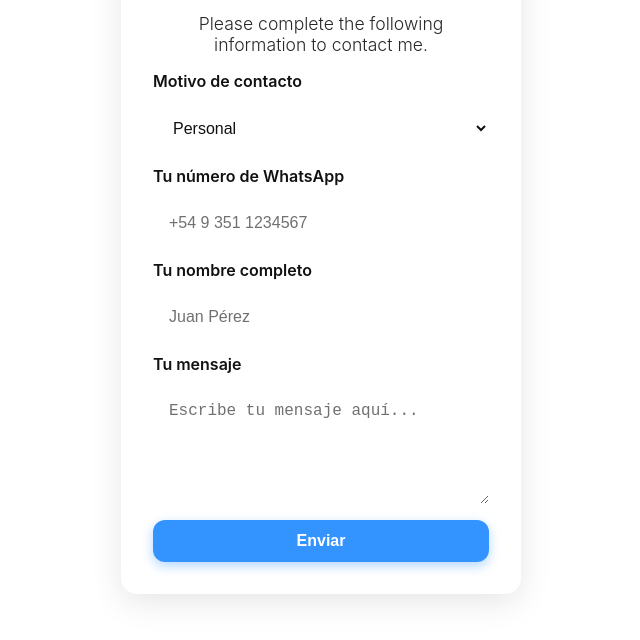
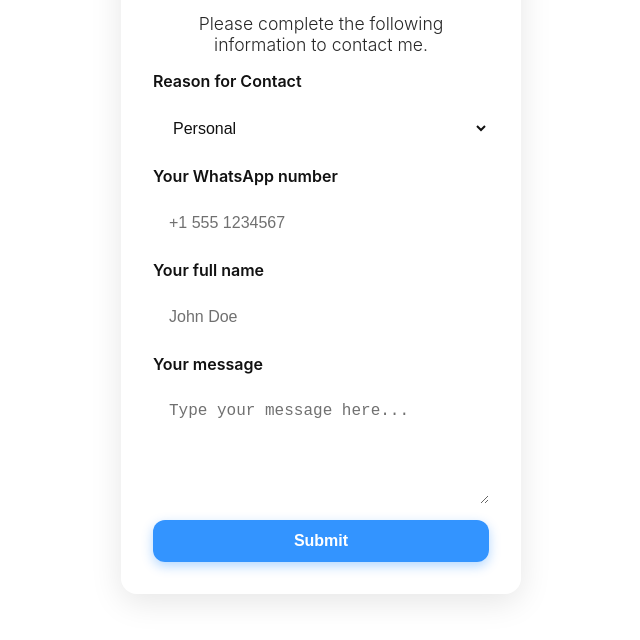
Before and after one commit to Santiago76945/contact-form, a plain HTML site: page index.html in a window 1280 px wide. Shown: the part 140-780 px from the top of the page, without its empty margins (319-959 px from the left). Drawn offline with Linux system fonts and the light colour scheme.

Commit message:
translations fixed

```diff
--- a/index.html
+++ b/index.html
@@ -1,4 +1,5 @@
 <!-- index.html -->
+
 <!DOCTYPE html>
 <html lang="">
 
@@ -14,25 +15,25 @@
     <div class="container">
         <h1 id="title">Formulario de contacto</h1>
         <h2 id="subtitle">Completa la siguiente información para contactarme.</h2>
+
         <form id="contactForm" action="https://formspree.io/f/xgvyylyg" method="POST">
-            <label for="reason">Motivo de contacto</label>
+            <label for="reason" id="label-reason">Motivo de contacto</label>
             <select id="reason" name="reason">
                 <option value="personal">Personal</option>
                 <option value="professional">Profesional</option>
             </select>
 
-            <label for="whatsapp">Tu número de WhatsApp</label>
+            <label for="whatsapp" id="label-whatsapp">Tu número de WhatsApp</label>
             <input type="tel" id="whatsapp" name="whatsapp" placeholder="+54 9 351 1234567" required />
 
-            <label for="name">Tu nombre completo</label>
+            <label for="name" id="label-name">Tu nombre completo</label>
             <input type="text" id="name" name="name" placeholder="Juan Pérez" required />
 
-            <label for="message">Tu mensaje</label>
+            <label for="message" id="label-message">Tu mensaje</label>
             <textarea id="message" name="message" rows="5" placeholder="Escribe tu mensaje aquí..." required></textarea>
 
-            <button type="submit">Enviar</button>
+            <button type="submit" id="submit-button">Enviar</button>
         </form>
-
     </div>
 
     <script src="script.js"></script>
--- a/script.js
+++ b/script.js
@@ -1,4 +1,5 @@
 // script.js
+
 document.addEventListener('DOMContentLoaded', () => {
     const lang = navigator.language || navigator.userLanguage;
     const isEs = lang.startsWith('es');
@@ -11,8 +12,11 @@ document.addEventListener('DOMContentLoaded', () => {
             optionPersonal: 'Personal',
             optionProfessional: 'Profesional',
             whatsapp: 'Tu número de WhatsApp',
+            whatsappPlaceholder: '+54 9 351 1234567',
             name: 'Tu nombre completo',
+            namePlaceholder: 'Juan Pérez',
             message: 'Tu mensaje',
+            messagePlaceholder: 'Escribe tu mensaje aquí...',
             submit: 'Enviar'
         },
         en: {
@@ -22,24 +26,39 @@ document.addEventListener('DOMContentLoaded', () => {
             optionPersonal: 'Personal',
             optionProfessional: 'Professional',
             whatsapp: 'Your WhatsApp number',
+            whatsappPlaceholder: '+1 555 1234567',
             name: 'Your full name',
+            namePlaceholder: 'John Doe',
             message: 'Your message',
+            messagePlaceholder: 'Type your message here...',
             submit: 'Submit'
         }
     };
 
     const t = isEs ? texts.es : texts.en;
 
+    // H1 / H2
     document.getElementById('title').textContent = t.title;
     document.getElementById('subtitle').textContent = t.subtitle;
+
+    // Motivo de contacto
     document.getElementById('label-reason').textContent = t.reason;
+    const reasonSelect = document.getElementById('reason');
+    reasonSelect.options[0].textContent = t.optionPersonal;
+    reasonSelect.options[1].textContent = t.optionProfessional;
 
-    const select = document.getElementById('reason');
-    select.options[0].textContent = t.optionPersonal;
-    select.options[1].textContent = t.optionProfessional;
+    // WhatsApp
+    document.getElementById('label-whatsapp').textContent = t.whatsapp;
+    document.getElementById('whatsapp').placeholder = t.whatsappPlaceholder;
 
-    document.getElementById('label-whatsapp').textContent = t.whatsapp;
+    // Nombre
     document.getElementById('label-name').textContent = t.name;
+    document.getElementById('name').placeholder = t.namePlaceholder;
+
+    // Mensaje
     document.getElementById('label-message').textContent = t.message;
+    document.getElementById('message').placeholder = t.messagePlaceholder;
+
+    // Botón
     document.getElementById('submit-button').textContent = t.submit;
 });
```
